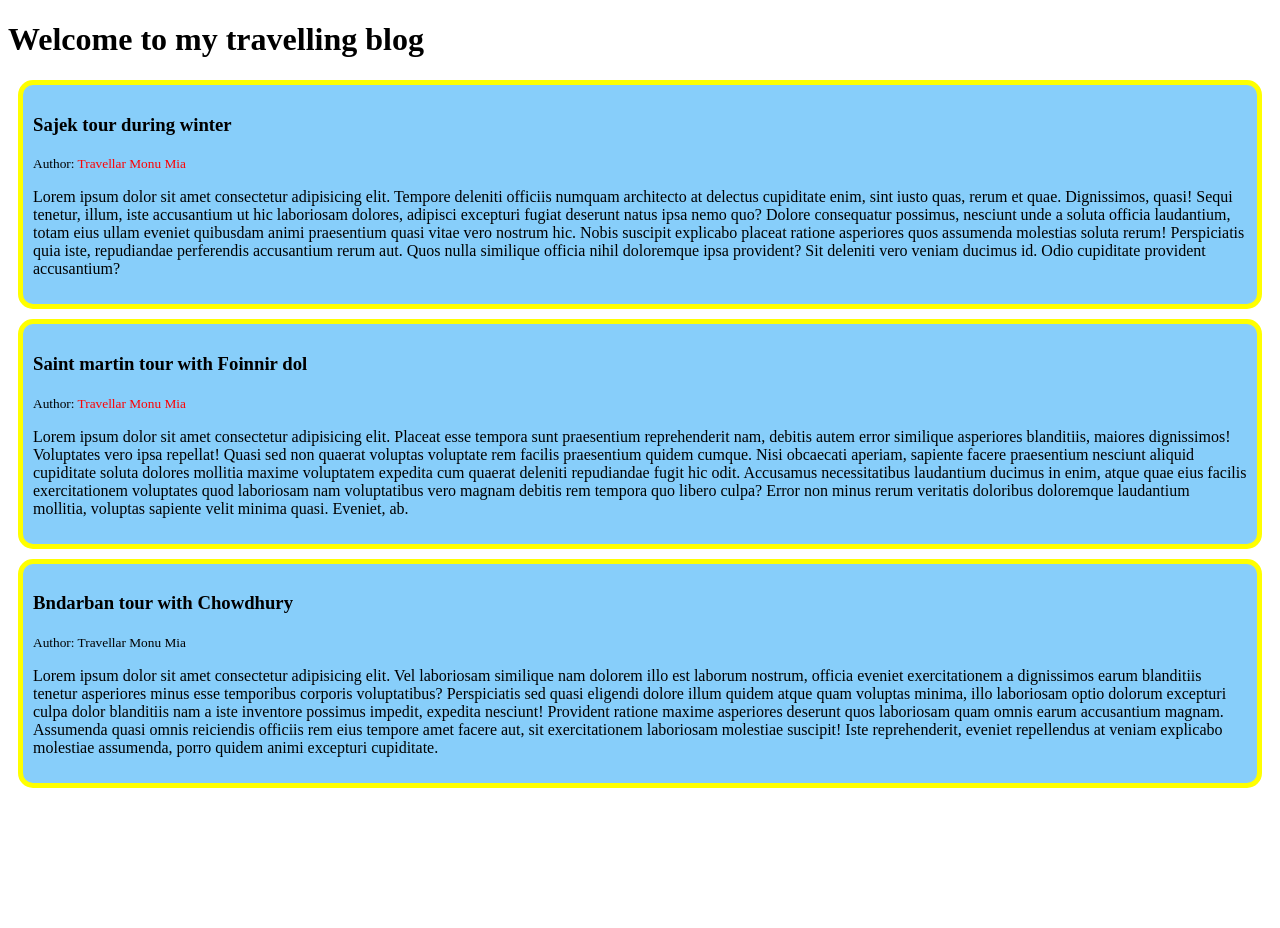
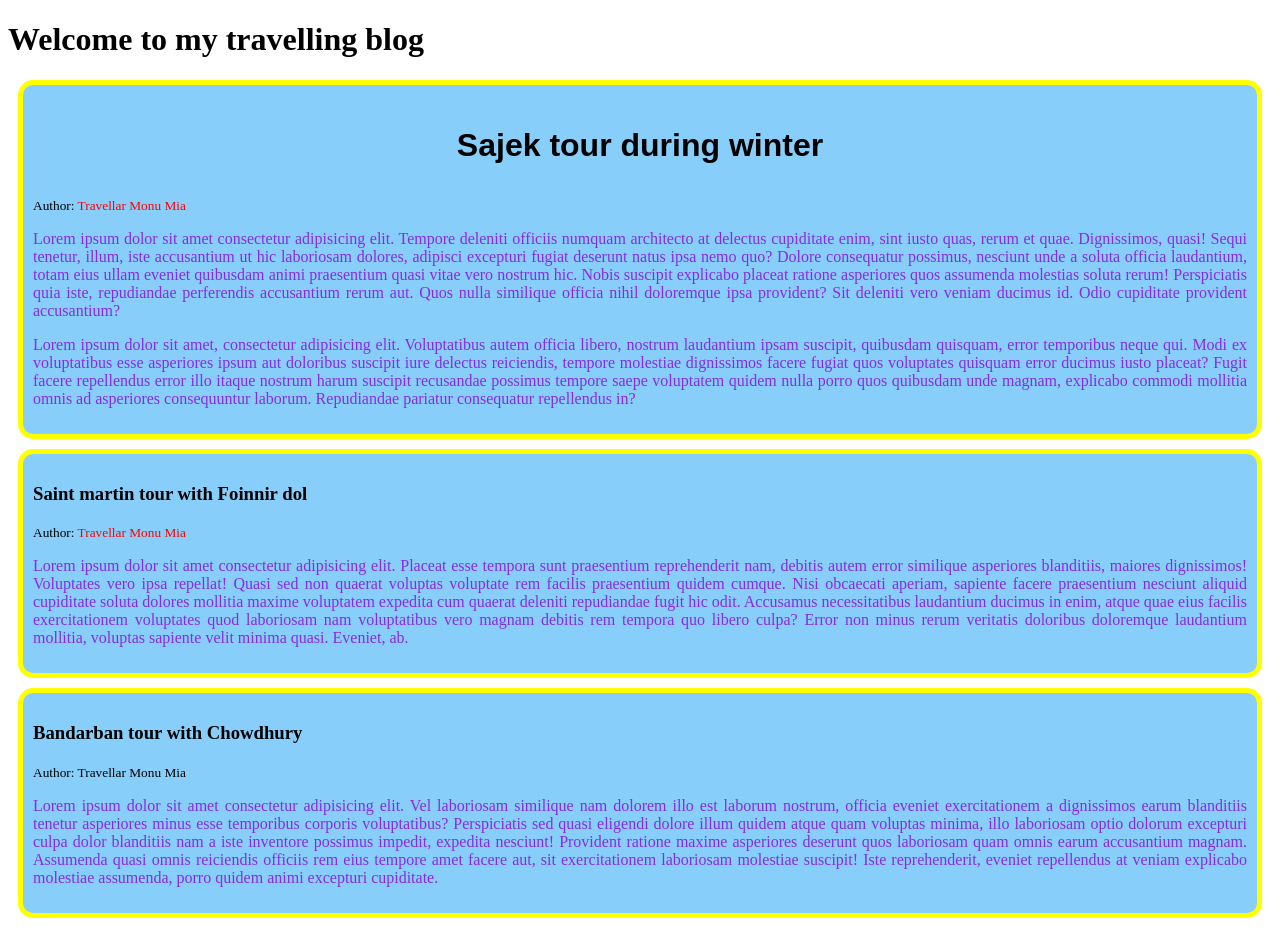
Before and after one commit to sakibsagar/mile-1, a plain HTML site: page index.html in a window 1280 px wide. Before the commit the page ends 800 px from the top, so only its background shows below. Drawn offline with Linux system fonts and the light colour scheme.

```diff
--- a/index.html
+++ b/index.html
@@ -13,7 +13,7 @@
     <h1>Welcome to my travelling blog</h1>
 
     <div class="blog">
-        <h3>Sajek tour during winter</h3>
+        <h3 class="bg-title">Sajek tour during winter</h3>
         <small>Author: <span class="author-name">Travellar Monu Mia</span></small>
         <p>
             Lorem ipsum dolor sit amet consectetur adipisicing elit. Tempore deleniti officiis numquam architecto at
@@ -24,6 +24,15 @@
             molestias soluta rerum! Perspiciatis quia iste, repudiandae perferendis accusantium rerum aut. Quos nulla
             similique officia nihil doloremque ipsa provident? Sit deleniti vero veniam ducimus id. Odio cupiditate
             provident accusantium?
+        </p>
+        <p>
+            Lorem ipsum dolor sit amet, consectetur adipisicing elit. Voluptatibus autem officia libero, nostrum
+            laudantium ipsam suscipit, quibusdam quisquam, error temporibus neque qui. Modi ex voluptatibus esse
+            asperiores ipsum aut doloribus suscipit iure delectus reiciendis, tempore molestiae dignissimos facere
+            fugiat quos voluptates quisquam error ducimus iusto placeat? Fugit facere repellendus error illo itaque
+            nostrum harum suscipit recusandae possimus tempore saepe voluptatem quidem nulla porro quos quibusdam unde
+            magnam, explicabo commodi mollitia omnis ad asperiores consequuntur laborum. Repudiandae pariatur
+            consequatur repellendus in?
         </p>
     </div>
     <div class="blog">
@@ -46,7 +55,7 @@
         </p>
     </div>
     <div class="blog">
-        <h3>Bndarban tour with Chowdhury</h3>
+        <h3>Bandarban tour with Chowdhury</h3>
         <small>Author: Travellar Monu Mia</small>
         <p>
             Lorem ipsum dolor sit amet consectetur adipisicing elit. Vel laboriosam similique nam dolorem illo est
--- a/style.css
+++ b/style.css
@@ -9,3 +9,15 @@
     margin: 10px;
     padding: 10px;
 }
+
+.bg-title {
+    font-size: 2em;
+    text-align: center;
+    font-weight: 600;
+    font-family: 'Poppins', sans-serif;
+}
+
+.blog p {
+    color: blueviolet;
+    text-align: justify;
+}
```
Also changed, not shown: Cars/nissan-gtr-35-iphone-12-pro-max.jpg (deleted), bg-ship.jpg (added).
